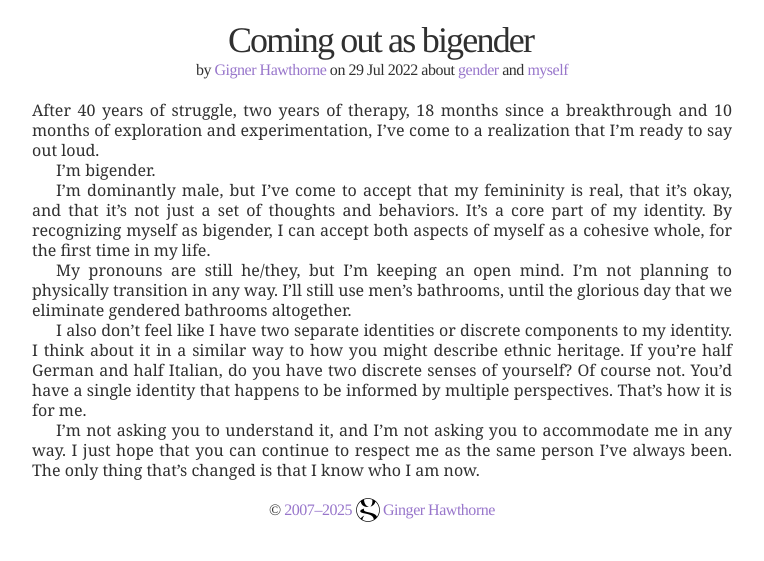
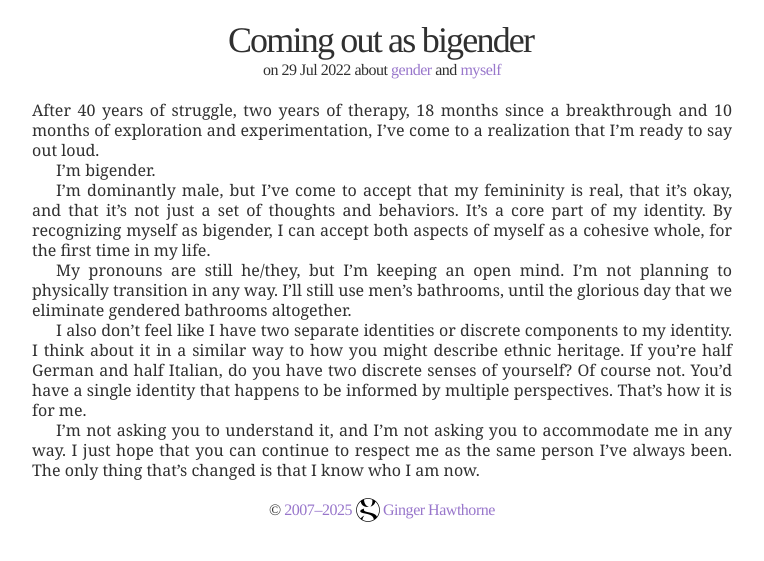
Before and after one commit to gulopine/gulopine.github.io, a Jekyll site: the page built from _posts/2022-07-29-coming-out-as-bigender.md, in a window 1280 px wide. Shown: the top 561 px of the page, without its empty margins (258-1022 px from the left). Built offline with Jekyll 4.4.1, drawn with Linux system fonts in a browser that asks for light colours.

Commit message:
Link to all the profiles in the footer

```diff
--- a/_layouts/default.html
+++ b/_layouts/default.html
@@ -19,5 +19,5 @@
   <div class="copyright info vcard">
     &copy; <a href="/archive/">{{ site.posts[-1].date|date:"%Y" }}–{{ site.posts[0].date|date:"%Y" }}</a>
     <img class="g photo" alt="" src="/assets/g.png" width="24" height="24">
-    <a class="fn url" href="/">Ginger Hawthorne</a></div>
+    <a class="fn url" href="/about/">Ginger Hawthorne</a></div>
 </html>
--- a/_layouts/post.html
+++ b/_layouts/post.html
@@ -4,7 +4,6 @@ layout: default
 <link rel="prev" href="{{ page.previous.url }}">
 <link rel="next" href="{{ page.next.url }}">
 <div class="info">
-  by <a href="/about/">Gigner Hawthorne</a>
   on {{ page.date|date:"%-d %b %Y" }}
   {% unless page.tags == empty %}
     about
```
